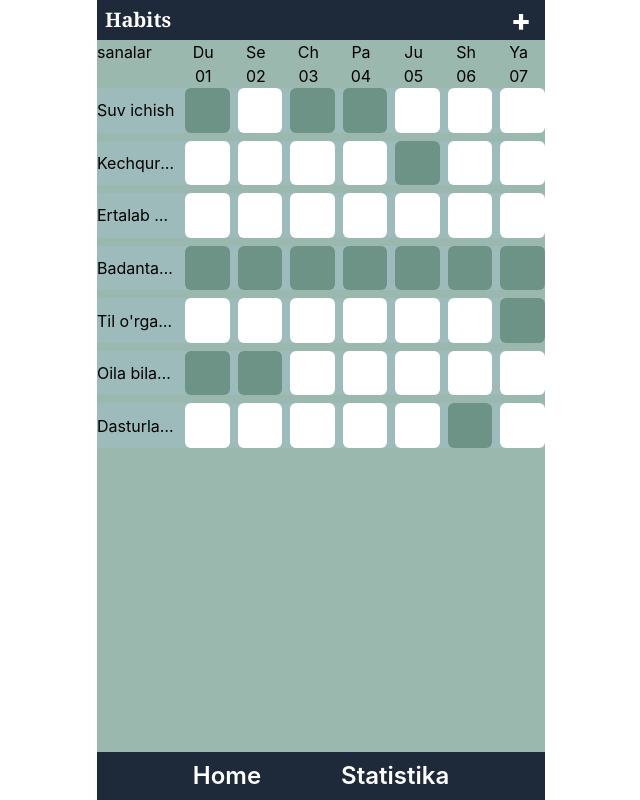
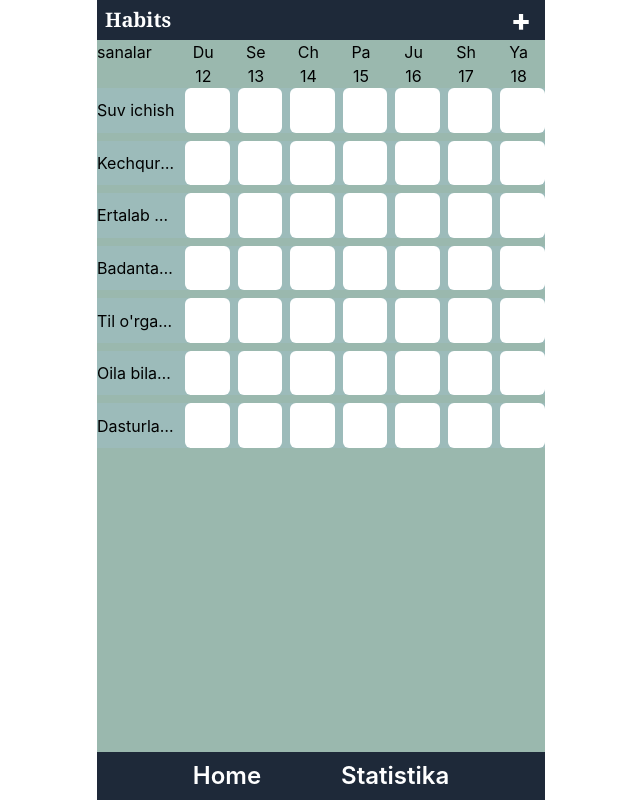
Before and after one commit to eagle-7899/Habits-app, a React (Vite) app: page / in a window 1280 px wide. Shown: the whole page, without its empty margins (319-959 px from the left). Built offline with nearby package versions, Linux system fonts and the light colour scheme.

Commit message:
Hafta kunlarini yaratdik avtomatik ishlaydigan

```diff
--- a/package.json
+++ b/package.json
@@ -11,6 +11,7 @@
   },
   "dependencies": {
     "@tailwindcss/vite": "^4.3.3",
+    "dayjs": "^1.11.23",
     "react": "^19.2.8",
     "react-dom": "^19.2.8",
     "tailwindcss": "^4.3.3"
--- a/src/components/Main.jsx
+++ b/src/components/Main.jsx
@@ -1,24 +1,33 @@
-import { useState } from "react";
+// import { useState } from "react";
 import DaysRow from "./Main/DaysRow"
 import HabitsCard from "./Main/HabitsCard";
-import { mockHabits } from "./prosta/Mockhabits";
-import useLocalStorage from "./hooks/useLocalStorage";
+// import { mockHabits } from "./prosta/Mockhabits";
+// import useLocalStorage from "./hooks/useLocalStorage";
+import { getCurrentWeeeks } from "./utils/dates";
 
 function Main({onTogle,habits}) {
 
   // const [habits, setHabits] = useLocalStorage('habit:v1',mockHabits) //main jsx ga uztttik
 
-  const currentWeek = [
-    { date: '2026-10-05', label: 'Du', dayNum: '01' },
-    { date: '2026-10-06', label: 'Se', dayNum: '02' },
-    { date: '2026-10-07', label: 'Ch', dayNum: '03' },
-    { date: '2026-10-08', label: 'Pa', dayNum: '04' },
-    { date: '2026-10-09', label: 'Ju', dayNum: '05' },
-    { date: '2026-10-10', label: 'Sh', dayNum: '06' },
-    { date: '2026-10-11', label: 'Ya', dayNum: '07' },
-  ];
+  const currentWeek = getCurrentWeeeks()
 
-  // const onTogle = (habitId, date) => {
+
+  return (
+        <main>
+          <DaysRow daysWeak = {currentWeek}/>
+
+          {/* habits card */}
+
+          {habits.map((habit) => {
+           return <HabitsCard toggles={onTogle} daysWeak={currentWeek} key={habit.id} habit= {habit}/>
+          })}
+        </main>
+  )
+}
+
+export default Main
+
+ // const onTogle = (habitId, date) => {  //app jsx ga uzatdik
   //   const newHabits = habits.map((h) => {
   //     if(h.id !== habitId) {
   //       return h;
@@ -40,19 +49,3 @@ function Main({onTogle,habits}) {
   //   })
   //   setHabits(newHabits);
   // }
-
-
-  return (
-        <main>
-          <DaysRow daysWeak = {currentWeek}/>
-
-          {/* habits card */}
-
-          {habits.map((habit) => {
-           return <HabitsCard toggles={onTogle} daysWeak={currentWeek} key={habit.id} habit= {habit}/>
-          })}
-        </main>
-  )
-}
-
-export default Main
--- /dev/null
+++ b/src/components/utils/dates.js
@@ -0,0 +1,24 @@
+import dayjs from "dayjs";
+import isoWeek from "dayjs/plugin/isoWeek";
+dayjs.extend(isoWeek);
+
+
+export const getCurrentWeeeks = () => {
+    const weekDates = []
+
+     // .startOf('isoWeek') esa bugungi kundan orqaga qaytib, shu haftaning aniq Dushanba kunini topadi.
+    const startofWeek = dayjs().startOf('isoWeek')
+
+    const labels = ['Du', 'Se', 'Ch', 'Pa', 'Ju', 'Sh', 'Ya'];
+
+    // endi loop yozamiz
+    for(let i = 0; i < 7; i++) {
+        const currentDay = startofWeek.add(i, 'day');
+        weekDates.push({date: currentDay.format('YYYY-MM-DD'),
+            label: labels[i],
+            dayNum: currentDay.format('DD')
+        })
+    }
+
+    return weekDates;
+}
```
Also changed, not shown: 1 other file (tests, documents, lock files or other folders).
